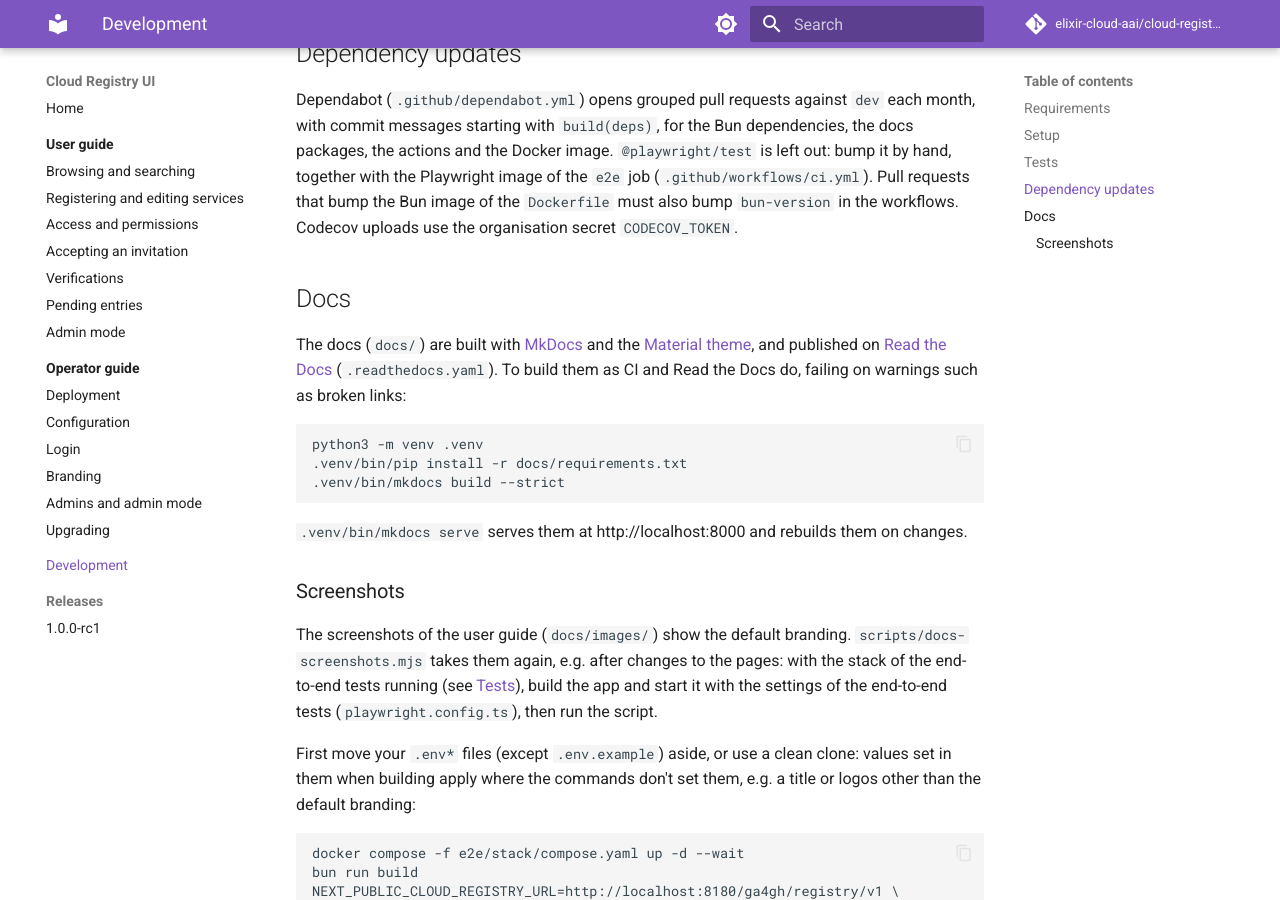
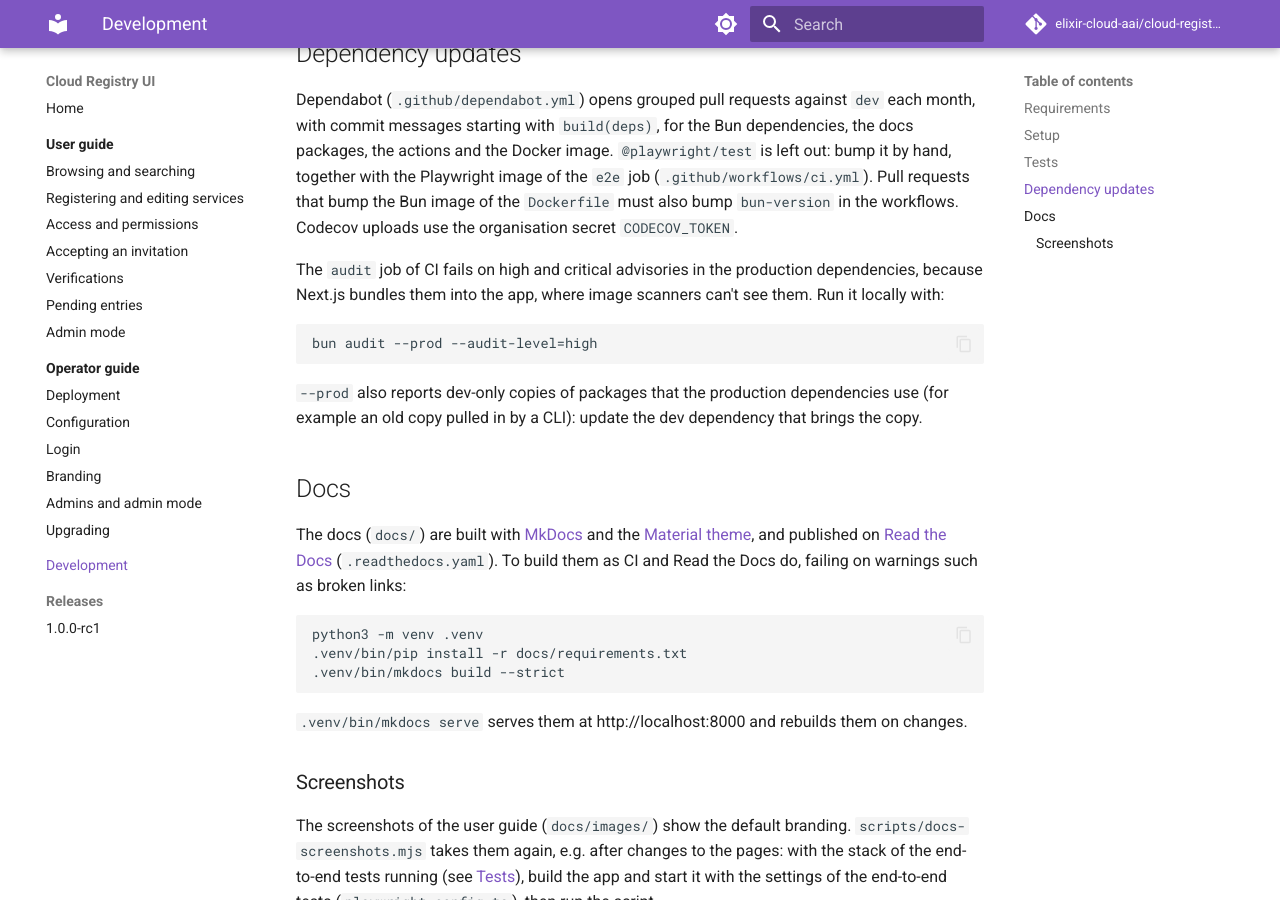
Before and after one commit to elixir-cloud-aai/cloud-registry-ui, an MkDocs documentation site: the page built from docs/development.md, in a window 1280 px wide and 900 px high, scrolled down 1630 px. Built offline with MkDocs 1.6.1 and Material for MkDocs 9.7.7, drawn with Linux system fonts in a browser that asks for light colours; comment, search, counter and statistics services are not loaded.

Commit message:
ci: audit the production dependencies
Add the job `audit` (`Audit`) to CI, which fails on high and
critical advisories in the production dependencies of bun.lock
(`bun audit --prod --audit-level=high`), and add it to the gate.
Next.js bundles these packages into the app without their
package.json, so image scanners can't see them.

Document the job in the development guide, and add release-note
bullets for the updates and the job.

Co-Authored-By: Claude Opus 5.5 <noreply@anthropic.com>
Claude-Session: https://claude.ai/code/session_011FSoqMUX3EU35poH13xMgG

````diff
--- a/docs/development.md
+++ b/docs/development.md
@@ -87,6 +87,18 @@ with the Playwright image of the `e2e` job (`.github/workflows/ci.yml`).
 Pull requests that bump the Bun image of the `Dockerfile` must also bump
 `bun-version` in the workflows. Codecov uploads use the organisation secret `CODECOV_TOKEN`.
 
+The `audit` job of CI fails on high and critical advisories in the
+production dependencies, because Next.js bundles them into the app, where
+image scanners can't see them. Run it locally with:
+
+```
+bun audit --prod --audit-level=high
+```
+
+`--prod` also reports dev-only copies of packages that the production
+dependencies use (for example an old copy pulled in by a CLI): update the
+dev dependency that brings the copy.
+
 ## Docs
 
 The docs (`docs/`) are built with [MkDocs](https://www.mkdocs.org/) and the
````
Also changed, not shown: docs/releases/1.0.0-rc1.md (+5 -0 lines), 1 other file.
